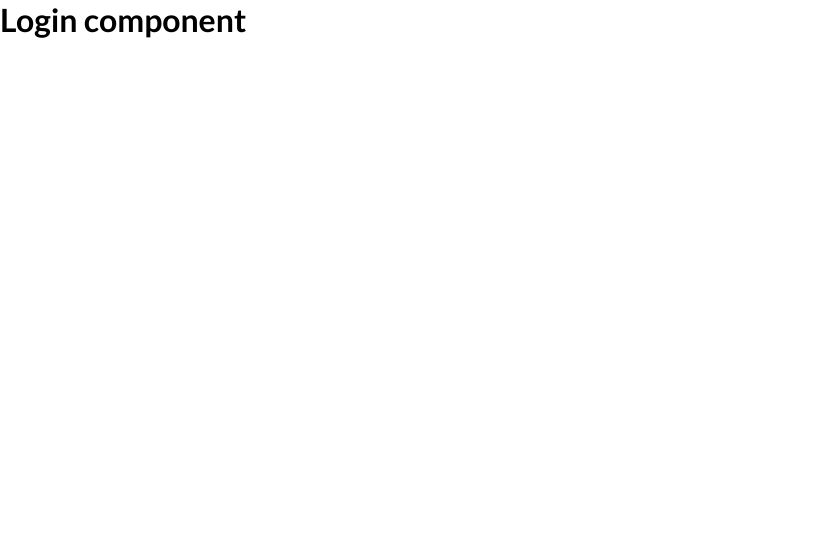
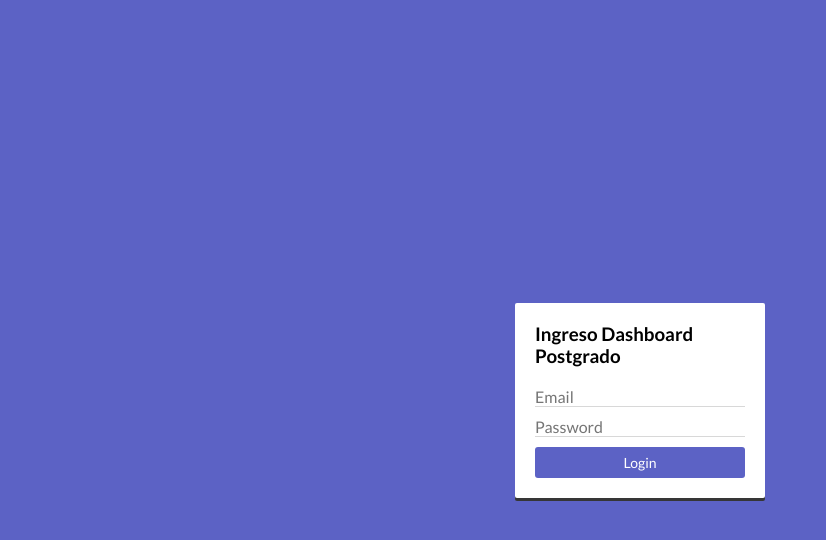
Before and after one commit to cristianortiz/sidebar_stylcomp, a React (Create React App) app: page / in a window 1280 px wide. Shown: the top 540 px of the page, without its empty margins (0-826 px from the left). Built offline with nearby package versions, Linux system fonts and the light colour scheme.

Commit message:
login component styles

```diff
--- a/src/App.css
+++ b/src/App.css
@@ -8,6 +8,6 @@
 }
 
 body {
-  width: 100%;
+  width: 100vw;
   min-height: 100vh;
 }
--- a/src/pages/Login/Login.js
+++ b/src/pages/Login/Login.js
@@ -1,9 +1,19 @@
 import React from 'react'
+import { LoginBoxContainer, LoginButton, LoginForm, LoginInput, LoginMain, LoginTitle } from './login.styles'
 
 const Login = () => {
     return (
-       <h1>Login component</h1>
-    )
+        <LoginMain>
+            <LoginBoxContainer>
+            <LoginTitle>Ingreso Dashboard Postgrado</LoginTitle>
+            <LoginForm>
+                <LoginInput type="email" placeholder="Email" name="email"></LoginInput>
+                <LoginInput type="passeord"  placeholder="Password" name="password"></LoginInput>
+                <LoginButton  type="submit">Login</LoginButton>
+            </LoginForm>
+            </LoginBoxContainer>
+        </LoginMain>
+     )
 }
 
 export default Login
--- /dev/null
+++ b/src/pages/Login/login.styles.js
@@ -0,0 +1,68 @@
+
+import styled from "@emotion/styled/";
+
+// $dark-grey: #363636;
+// $light-grey: #d8d8d8;
+
+export const LoginMain = styled.div`
+align-items: center;
+background-color: #5c62c5;
+display: flex;
+justify-content: center;
+margin: 0px;
+height: 100vh;
+width: 100vw;
+`;
+
+export const LoginBoxContainer =styled.div`
+background-color: #fff;
+box-shadow: 0px 3px #363636;
+border-radius: 2px;
+padding: 20px;
+width: 250px;
+`;
+export const LoginTitle = styled.h3`
+color: darken($color: #5c62c5, $amount: 20);
+margin-bottom: 20px;
+`;
+export const LoginForm = styled.form`
+`;
+
+export const LoginInput = styled.input`
+color: #363636;
+border: 0px;
+border-bottom: 1px solid #d8d8d8;
+font-size: 16px;
+height: 20px;
+width: 100%;
+margin-bottom: 10px;
+
+transition: border-bottom 0.3s ease;
+&:focus {
+  outline: none;
+  border-bottom: 1px solid #5c62c5;
+}
+`;
+export const LoginButton = styled.button`
+  width: 100%;
+  border: none;
+  color: #fff;
+  cursor: pointer;
+  font-size: 14px;
+  padding: 7px 10px 7px 10px;
+  background-color: #5c62c5;
+  border-radius: 3px;
+
+  transition:  background-color 0.3s ease;
+  &:focus {
+    outline: none;
+  }
+  &:hover {
+   background-color: darken($color: #5c62c5, $amount: 50);
+  }
+
+  &:disabled {
+    background-color: lighten($color: #5c62c5, $amount: 1);
+  }
+
+`;
```
